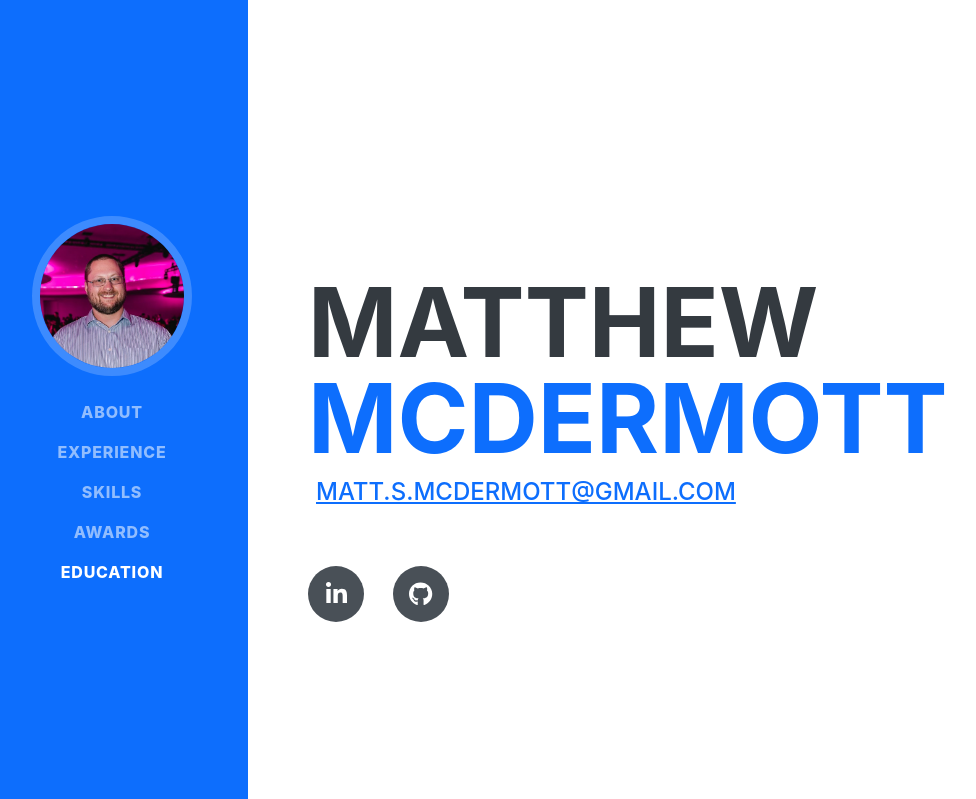
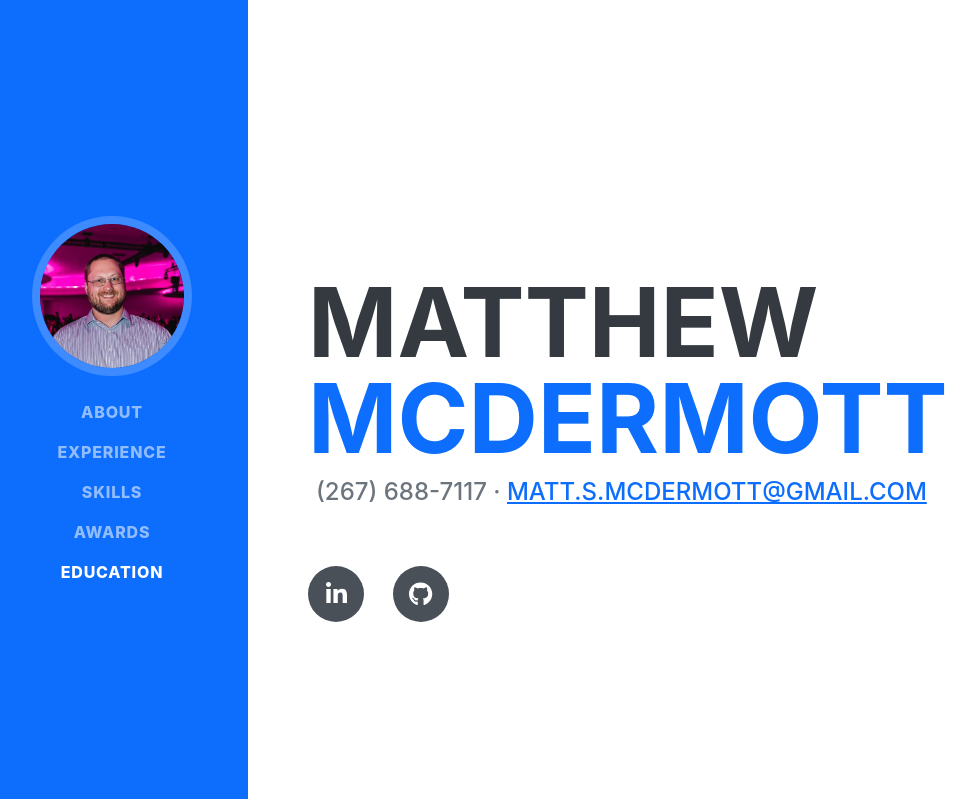
Before and after one commit to Mcd123651/McDermottProfile, a Flask app: page / in a window 1280 px wide. Shown: the top 799 px of the page, without its empty margins (24-1000 px from the left). Run offline with Flask 2, Linux system fonts and the light colour scheme; data that the repository does not hold is empty; some libraries are stand-ins or nearby versions.

```diff
--- a/app/templates/index.html
+++ b/app/templates/index.html
@@ -38,7 +38,7 @@
         <span class="text-primary">McDermott</span>
       </h1>
       <div class="subheading mb-5 p-2">
-        <!-- 23 Jacqueline Cir · Richboro, PA 18954 · (267) 688-7117 · -->
+        (267) 688-7117 ·
         <a href="mailto:matt.s.mcdermott@gmail.com">matt.s.mcdermott@gmail.com</a>
       </div>
       <!-- About Section Loop -->
```
